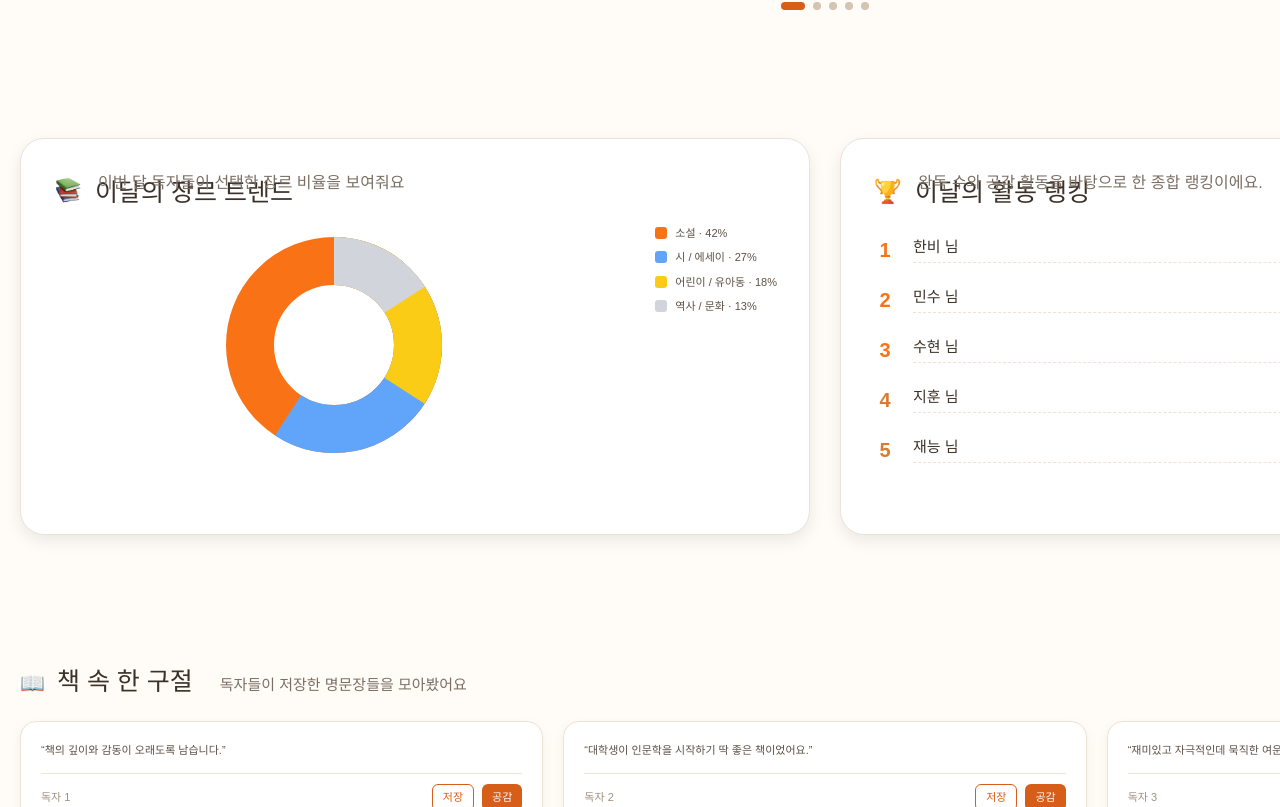
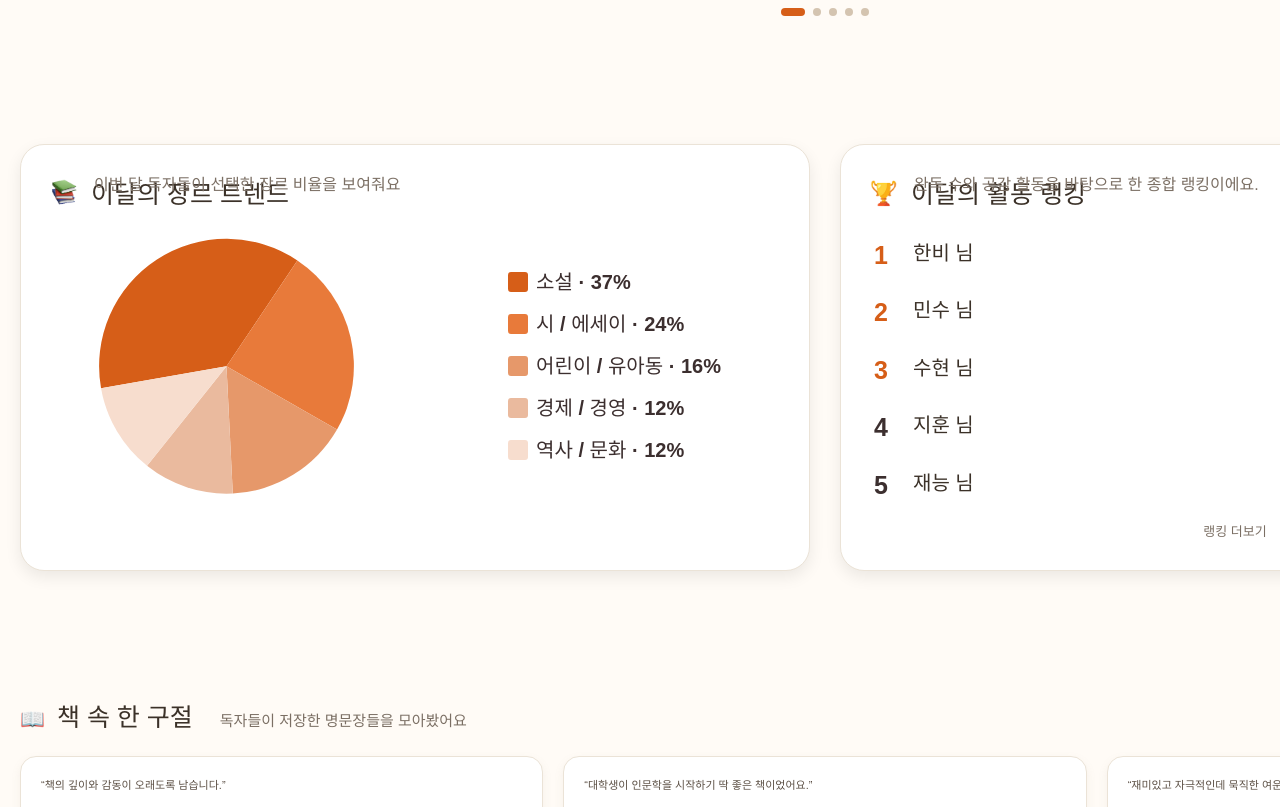
Before and after one commit to hannbi/Mybookmark, a React app in the folder frontend/: page / in a window 1280 px wide. Shown: the part 1473-2280 px from the top of the page. Built offline with nearby package versions, Linux system fonts and the light colour scheme; the HTML template or start-up script is replaced by a standard one.

Commit message:
Update: trend chart, ranking section

```diff
--- a/frontend/src/pages/Home.jsx
+++ b/frontend/src/pages/Home.jsx
@@ -136,6 +136,36 @@ export default function Home() {
       behavior: "smooth",
     });
   };
+
+  const data = [
+    { label: "소설", value: 42, color: "#D65E18" },
+    { label: "시 / 에세이", value: 27, color: "#e87a3aff" },
+    { label: "어린이 / 유아동", value: 18, color: "#e6986aff" },
+    { label: "경제 / 경영", value: 13, color: "#eaba9eff" },
+    { label: "역사 / 문화", value: 13, color: "#f7ddceff" },
+  ];
+
+  const polarToCartesian = (cx, cy, r, angle) => {
+    const rad = (angle - 90) * Math.PI / 180;
+    return {
+      x: cx + r * Math.cos(rad),
+      y: cy + r * Math.sin(rad),
+    };
+  };
+
+  const describeArc = (cx, cy, r, startAngle, endAngle) => {
+    const start = polarToCartesian(cx, cy, r, endAngle);
+    const end = polarToCartesian(cx, cy, r, startAngle);
+    const largeArcFlag = endAngle - startAngle > 180 ? 1 : 0;
+
+    return `
+    M ${cx} ${cy}
+    L ${start.x} ${start.y}
+    A ${r} ${r} 0 ${largeArcFlag} 0 ${end.x} ${end.y}
+    Z
+  `;
+  };
+
 
   return (
     <div className="home-root">
@@ -322,77 +352,66 @@ export default function Home() {
         <section className="section section-gray">
           <div className="home-container">
             <div className="trend-ranking-grid">
+
               {/* 장르 트렌드 */}
               <div className="card trend-card">
                 <div className="section-title-row mb-16">
                   <img src={bookIcon} alt="genre icon" className="section-icon-img" />
                   <h2 className="section-title-2">이달의 장르 트렌드</h2>
                 </div>
-                <p className="section-sub-2">이번 달 독자들이 선택한 장르 비율을 보여줘요</p>
-
+                <p className="section-sub-2">
+                  이번 달 독자들이 선택한 장르 비율을 보여줘요
+                </p>
 
                 <div className="trend-content">
+                  {/* pie chart */}
                   <div className="trend-chart-wrap">
                     <svg viewBox="0 0 100 100" className="trend-chart">
-                      <circle
-                        cx="50"
-                        cy="50"
-                        r="35"
-                        fill="none"
-                        stroke="#f97316"
-                        strokeWidth="20"
-                        strokeDasharray="220"
-                        strokeDashoffset="0"
-                      />
-                      <circle
-                        cx="50"
-                        cy="50"
-                        r="35"
-                        fill="none"
-                        stroke="#60a5fa"
-                        strokeWidth="20"
-                        strokeDasharray="220"
-                        strokeDashoffset="90"
-                      />
-                      <circle
-                        cx="50"
-                        cy="50"
-                        r="35"
-                        fill="none"
-                        stroke="#facc15"
-                        strokeWidth="20"
-                        strokeDasharray="220"
-                        strokeDashoffset="145"
-                      />
-                      <circle
-                        cx="50"
-                        cy="50"
-                        r="35"
-                        fill="none"
-                        stroke="#d1d5db"
-                        strokeWidth="20"
-                        strokeDasharray="220"
-                        strokeDashoffset="185"
-                      />
+                      {(() => {
+                        const total = data.reduce((sum, item) => sum + item.value, 0);
+                        let currentAngle = 0;
+
+                        return data.map((item, idx) => {
+                          const angle = (item.value / total) * 360;
+                          const path = describeArc(
+                            50,
+                            50,
+                            40,
+                            currentAngle,
+                            currentAngle + angle
+                          );
+                          currentAngle += angle;
+
+                          return (
+                            <path
+                              key={idx}
+                              d={path}
+                              fill={item.color}
+                            />
+                          );
+                        });
+                      })()}
                     </svg>
                   </div>
+
+                  {/* legend */}
                   <div className="trend-legend">
-                    <div className="legend-row">
-                      <span className="legend-dot dot-orange" />
-                      <span>소설 · 42%</span>
-                    </div>
-                    <div className="legend-row">
-                      <span className="legend-dot dot-blue" />
-                      <span>시 / 에세이 · 27%</span>
-                    </div>
-                    <div className="legend-row">
-                      <span className="legend-dot dot-yellow" />
-                      <span>어린이 / 유아동 · 18%</span>
-                    </div>
-                    <div className="legend-row">
-                      <span className="legend-dot dot-gray" />
-                      <span>역사 / 문화 · 13%</span>
-                    </div>
+                    {data.map((item, idx) => {
+                      const total = data.reduce((sum, d) => sum + d.value, 0);
+                      const percent = Math.round((item.value / total) * 100);
+
+                      return (
+                        <div className="legend-row" key={idx}>
+                          <span
+                            className="legend-dot"
+                            style={{ backgroundColor: item.color }}
+                          />
+                          <span>
+                            {item.label} · {percent}%
+                          </span>
+                        </div>
+                      );
+                    })}
                   </div>
                 </div>
               </div>
@@ -403,7 +422,10 @@ export default function Home() {
                   <img src={rankIcon} alt="ranking icon" className="section-icon-img" />
                   <h2 className="section-title-2">이달의 활동 랭킹</h2>
                 </div>
-                <p className="section-sub-2">완독 수와 공감 활동을 바탕으로 한 종합 랭킹이에요.</p>
+                <p className="section-sub-2">
+                  완독 수와 공감 활동을 바탕으로 한 종합 랭킹이에요.
+                </p>
+
                 <div className="ranking-list">
                   {ranking.map((user, idx) => (
                     <div key={user.rank} className="ranking-row">
@@ -421,16 +443,18 @@ export default function Home() {
                     </div>
                   ))}
                 </div>
+
                 <div className="rank-more-btn">
                   랭킹 더보기
                 </div>
               </div>
+
             </div>
           </div>
         </section>
 
         {/* ===== 책 속 한 구절 ===== */}
-        <section className="section section-white">
+        < section className="section section-white" >
           <div className="home-container">
             <div className="section-title-row">
               <span className="section-emoji">📖</span>
@@ -455,10 +479,10 @@ export default function Home() {
               ))}
             </div>
           </div>
-        </section>
+        </section >
 
         {/* ===== 이번주 신간 ===== */}
-        <section className="section section-gray">
+        < section className="section section-gray" >
           <div className="home-container">
             <div className="section-title-row">
               <span className="section-emoji">✨</span>
@@ -487,18 +511,18 @@ export default function Home() {
               </button>
             </div>
           </div>
-        </section>
-      </main>
+        </section >
+      </main >
 
       {/* ===== FOOTER ===== */}
-      <footer className="home-footer">
+      < footer className="home-footer" >
         <div className="home-container footer-inner">
           <p className="footer-title">My Bookmark</p>
           <p className="footer-sub">
             당신의 독서 여정을 차곡차곡 쌓아가는 공간, 나의 책갈피
           </p>
         </div>
-      </footer>
-    </div>
+      </footer >
+    </div >
   );
 }
--- a/frontend/src/styles/Home.css
+++ b/frontend/src/styles/Home.css
@@ -221,8 +221,8 @@ body {
 .weekly-books {
     display: flex;
     justify-content: center;
-    gap: 100px;
-    margin: 80px 20px;
+    gap: 120px;
+    margin: 90px 20px;
 }
 
 /* ===== 카드 하나 ===== */
@@ -234,8 +234,8 @@ body {
 
 /* ===== 이미지 들어가는 흰색 카드 ===== */
 .book-img-wrap {
-    width: 250px;
-    height: 350px;
+    width: 240px;
+    height: 340px;
     background: #ffffff;
     border-radius: 18px;
     box-shadow: 0px 10px 25px rgba(80, 64, 55, 0.28);
@@ -313,7 +313,7 @@ body {
 }
 
 .weekly-more-btn {
-    padding: 10px 20px;
+    padding: 8px 20px;
     border-radius: 999px;
     border: 1px solid #fffbf6;
     background: #7b6f64;
@@ -706,46 +706,54 @@ body {
 .ranking-card {
     background: #ffffff;
     border-radius: 24px;
-    padding: 32px;
+    padding: 28px;
     box-shadow: 0 6px 16px rgba(0, 0, 0, 0.08);
 }
 
 .trend-content {
   display: flex;
   gap: 40px;
+
 }
 
 .trend-chart-wrap {
-  width: 240px;
-  height: 240px;
+  width: 250px;
+  height: 245px;
   margin: 0 auto;
 }
 
 
 .trend-chart {
-    width: 100%;
-    height: 100%;
-    transform: rotate(-90deg);
+    width: 130%;
+    height: 130%;
+    transform: rotate(-100deg);
+    margin-left: -100px;
+    margin-top: -20px;
 }
 
 .trend-legend {
-    font-size: 11px;
-    color: #5c5045;
+    font-size: 20px;
+    color: #3C2F2F;
+    font-weight: 600;
     display: flex;
     flex-direction: column;
-    gap: 8px;
+    gap: 12px;
+
 }
 
 .legend-row {
     display: flex;
     align-items: center;
     gap: 8px;
+    transform: translate(-60px, 40px);
+
 }
 
 .legend-dot {
-    width: 12px;
-    height: 12px;
+    width: 20px;
+    height: 20px;
     border-radius: 3px;
+    transform: translateY(-px);
 }
 
 .dot-orange {
@@ -773,19 +781,19 @@ body {
     display: flex;
     align-items: center;
     padding: 10px 0;
-    gap: 16px;
+    gap: 20px;
 }
 
 .ranking-rank {
-    font-size: 20px;
+    font-size: 25px;
     font-weight: 700;
-    color: #d87b33;
+    color: #3C2F2F;
     width: 24px;
     text-align: center;
 }
 
 .ranking-top {
-    color: #f97316;
+    color: #D65E18;
 }
 
 .ranking-content {
@@ -794,11 +802,11 @@ body {
     justify-content: space-between;
     align-items: center;
     padding-bottom: 4px;
-    border-bottom: 1px dashed #eee2d3;
+    border-bottom: 1px dashed #ffffff;
 }
 
 .ranking-name {
-  font-size: 15px;
+  font-size: 20px;
   font-weight: 600;
   color: #3b3128;
 }
@@ -811,10 +819,10 @@ body {
 
 .rank-more-btn {
   display: block;
-  text-align: right;
+  text-align: center;
   margin-top: 8px;
   font-size: 13px;
-  color: #c48a5a;
+  color: #7b6f64;
   cursor: pointer;
 }
 /* ===== 책 속 한 구절 ===== */
```
